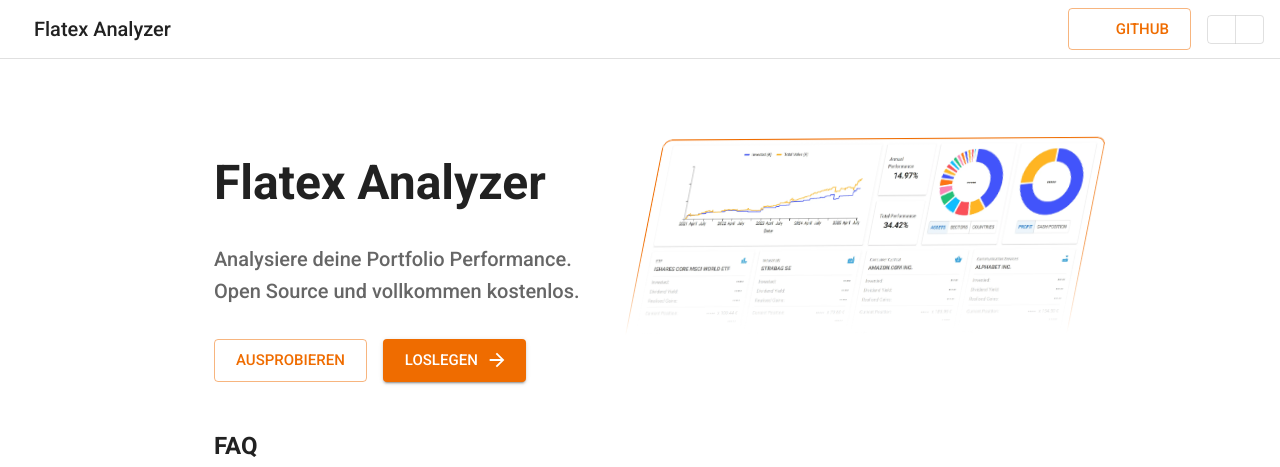
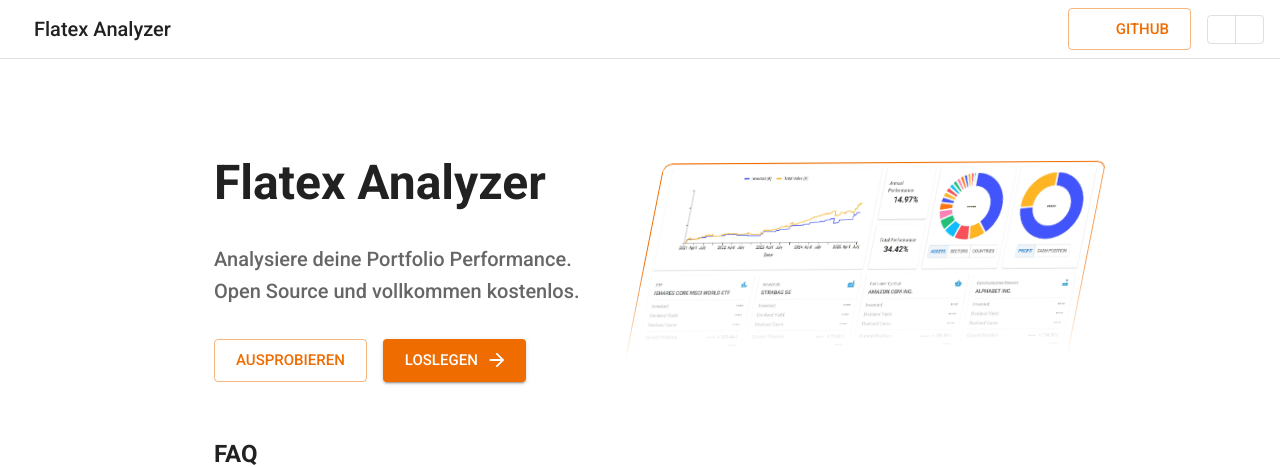
Before and after one commit to jhigatzberger/flatex-analyzer, a Next.js app: page / in a window 1280 px wide. Shown: the top 467 px of the page. Built offline with nearby package versions, Linux system fonts and the light colour scheme; no server answers; some icons are missing; what @mui/material-nextjs would draw is missing.

Commit message:
fix(landing): add mt for lg for screenshot

```diff
--- a/src/app/components/landing-page-content.tsx
+++ b/src/app/components/landing-page-content.tsx
@@ -53,18 +53,16 @@ export default function LandingPageContent() {
             </Stack>
           </Grid>
           <Grid size={{ lg: 6, xs: 12 }} >
-            <div>
-              <Image
+            <Image
                 src={`/dashboard-screenshot_${theme.palette.mode}.webp`}
                 width={2746}
                 height={1454}
                 style={{
                   borderColor: theme.palette.secondary.main
                 }}
-                className="border lg:scale-125 blur-gradient-bottom drop rounded-lg overflow-hidden rotate-z-12 rotate-x-[-25deg] rotate-y-[28deg]"
+                className="lg:scale-125 lg:mt-6 border blur-gradient-bottom drop rounded-lg overflow-hidden rotate-z-12 rotate-x-[-25deg] rotate-y-[28deg]"
                 alt="Screenshot des Dashboards"
               />
-            </div>
           </Grid>
         </Grid>
         <FAQ />
```
